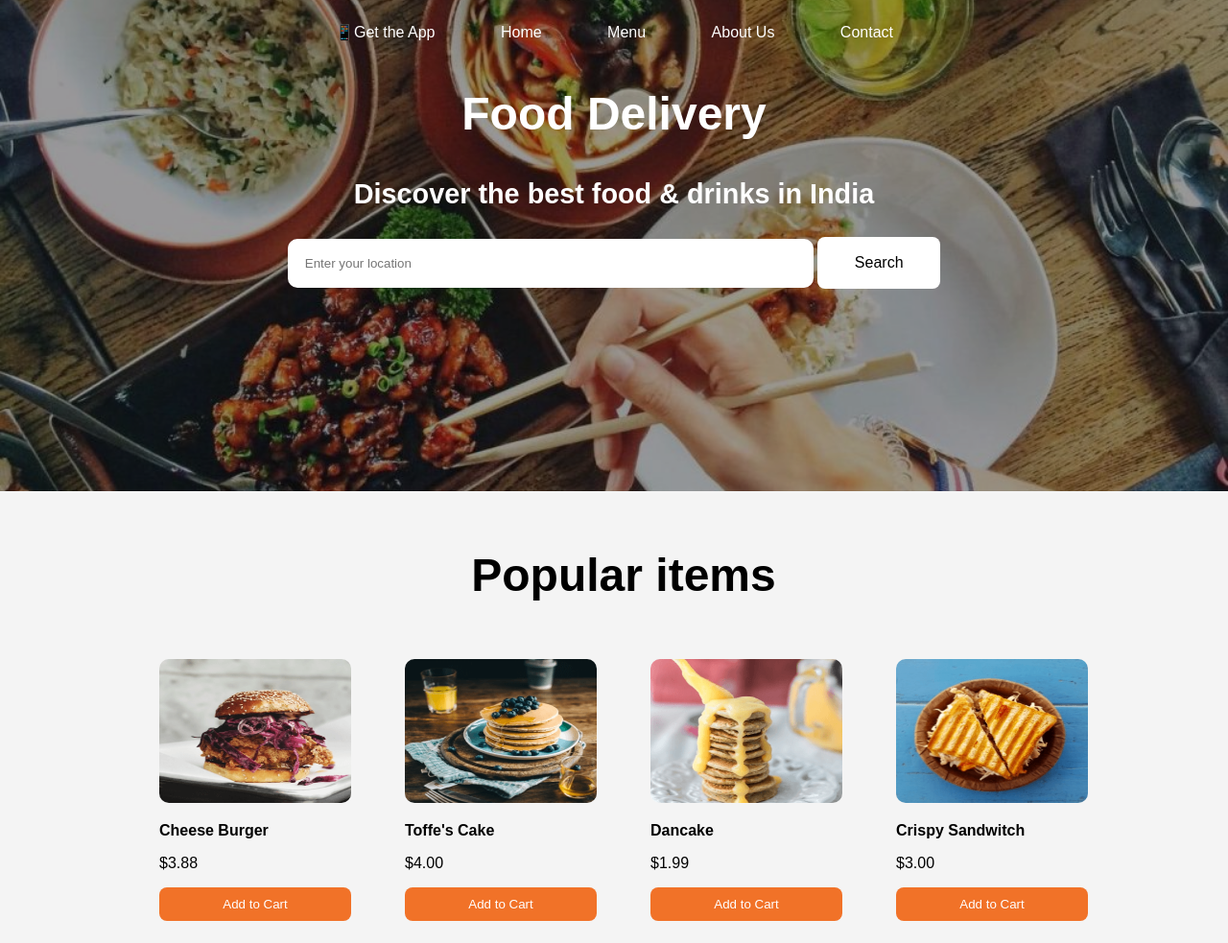
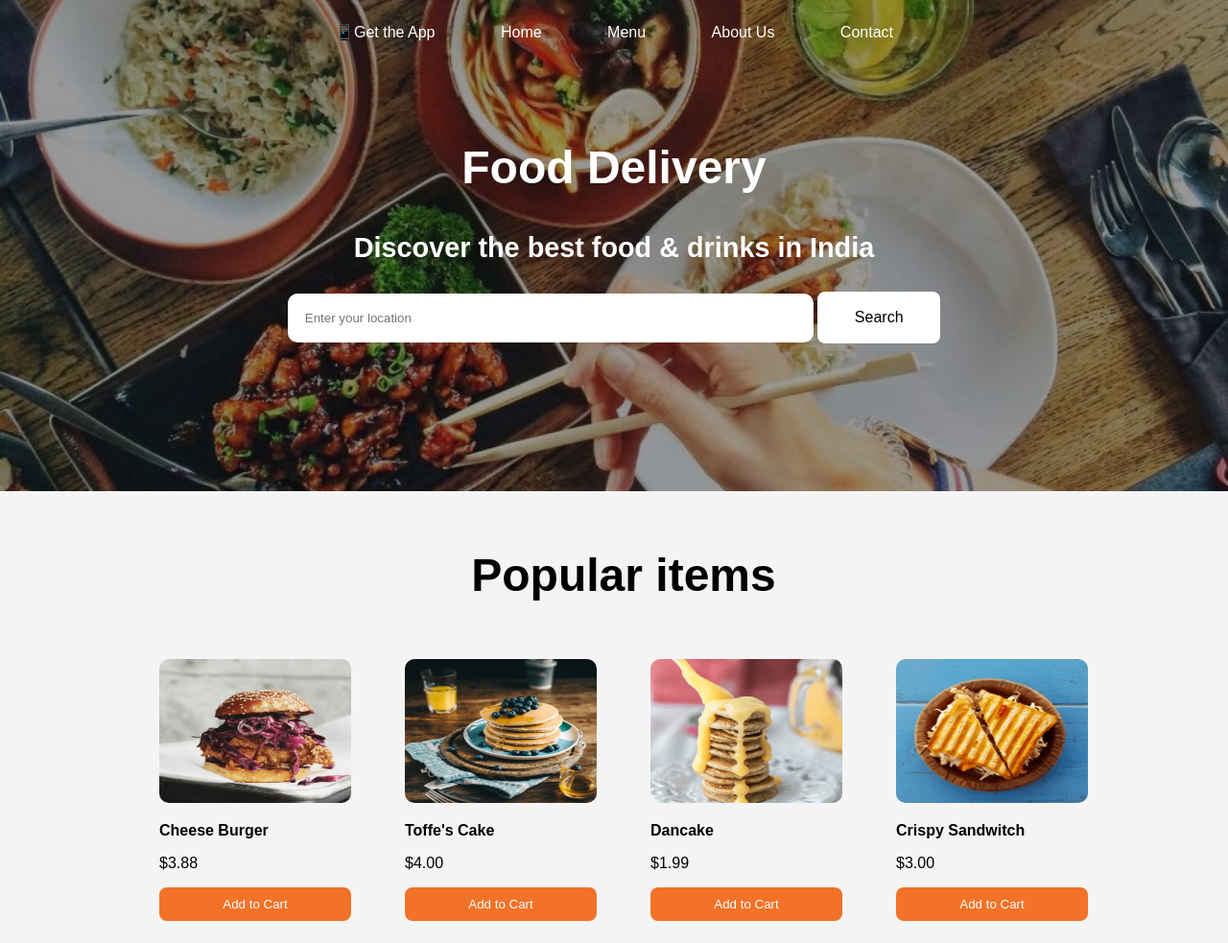
Before and after one commit to Swapnil8055/my-first-html-project, a plain HTML site: page index.html in a window 1280 px wide. Shown: the top 983 px of the page at 96% size. Drawn offline with Linux system fonts and the light colour scheme.

Commit message:
add changes

```diff
--- a/style.css
+++ b/style.css
@@ -125,3 +125,7 @@ img{
 .featured-item h3 {
     font-size: 1rem;
 }
+
+.container{
+    margin-top: 6rem;
+}
```
Also changed, not shown: Screenshot 2024-02-28 161821.png (added), Screenshot 2024-02-28 161852.png (added).
